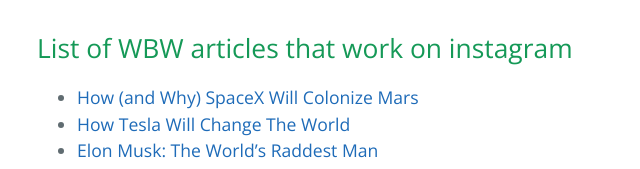
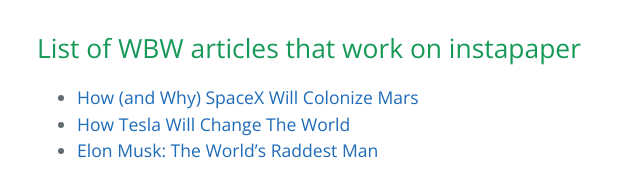
Before and after one commit to tordans/waitbutwhy-to-instapaper, a plain HTML site: page index.html in a window 1280 px wide. Shown: the part 354-523 px from the top of the page, 187-827 px from the left. Drawn offline with nearby package versions, Linux system fonts and the light colour scheme.

Commit message:
LOL, ist instaPAPER of course

```diff
--- a/index.html
+++ b/index.html
@@ -26,7 +26,7 @@
 
       <h2>
         <a id="list-of-post" class="anchor" href="#list-of-post" aria-hidden="true"><span class="octicon octicon-link"></span></a>
-        List of WBW articles that work on instagram
+        List of WBW articles that work on instapaper
       </h2>
 
       <ul>
```
